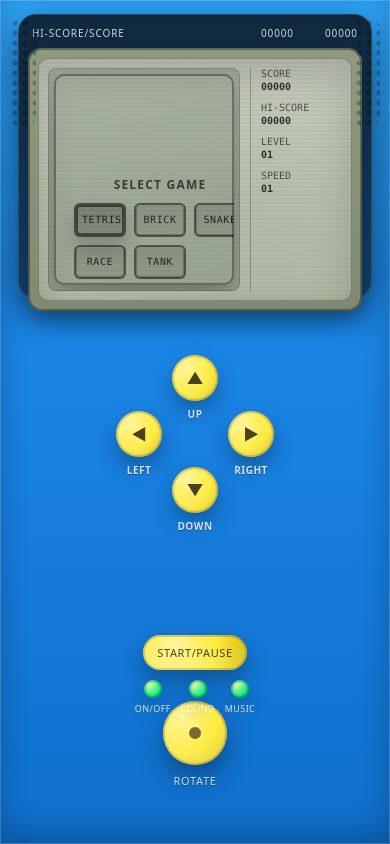
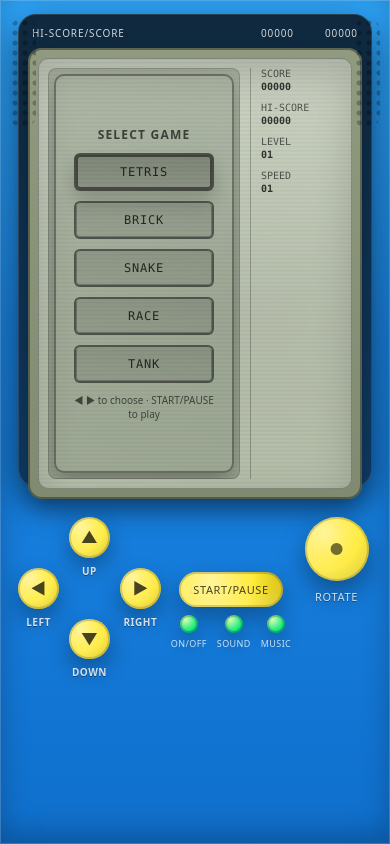
Before and after one commit to Crane04/wandr, a React (Vite) app: page / in a window 390 px wide. Built offline with nearby package versions, Linux system fonts and the light colour scheme.

Commit message:
add mobile responsiveness

```diff
--- a/src/App.tsx
+++ b/src/App.tsx
@@ -26,8 +26,15 @@
 };
 
 export const App: React.FC = () => {
-  const { currentGame, setCurrentGame, scores, highScores, status, poweredOn } =
-    useGame();
+  const {
+    currentGame,
+    setCurrentGame,
+    scores,
+    highScores,
+    status,
+    poweredOn,
+    lives,
+  } = useGame();
 
   const GameView = useMemo(() => {
     switch (currentGame) {
@@ -52,6 +59,7 @@
       score={scores[currentGame]}
       highScore={highScores[currentGame]}
       poweredOn={poweredOn}
+      lives={lives}
       onSelectGame={setCurrentGame}
       controls={<OnScreenControls currentGame={currentGame} />}
     >
--- a/src/components/OnScreenControls.tsx
+++ b/src/components/OnScreenControls.tsx
@@ -99,14 +99,21 @@
         },
         onPointerUp: (e: React.PointerEvent) => {
           e.preventDefault();
+          try {
+            e.currentTarget.releasePointerCapture(e.pointerId);
+          } catch {
+            // ignore
+          }
           release(key);
         },
         onPointerCancel: (e: React.PointerEvent) => {
           e.preventDefault();
+          try {
+            e.currentTarget.releasePointerCapture(e.pointerId);
+          } catch {
+            // ignore
+          }
           release(key);
-        },
-        onPointerLeave: (e: React.PointerEvent) => {
-          if (e.buttons === 0) release(key);
         },
         "aria-pressed": isDown,
       } as const;
--- a/src/components/RetroShell.tsx
+++ b/src/components/RetroShell.tsx
@@ -14,6 +14,7 @@
   score: number;
   highScore: number;
   poweredOn: boolean;
+  lives: number | null;
   onSelectGame: (g: GameName) => void;
   controls?: React.ReactNode;
   children: React.ReactNode;
@@ -22,6 +23,7 @@
   score,
   highScore,
   poweredOn,
+  lives,
   onSelectGame,
   controls,
   children,
@@ -54,6 +56,12 @@
                   <span className="k">HI-SCORE</span>
                   <span className="v">{highScore.toString().padStart(5, "0")}</span>
                 </div>
+                {typeof lives === "number" ? (
+                  <div className="retro-side-row">
+                    <span className="k">LIVES</span>
+                    <span className="v retro-lives">{Array.from({ length: lives }, () => "♥").join(" ")}</span>
+                  </div>
+                ) : null}
                 <div className="retro-side-row">
                   <span className="k">LEVEL</span>
                   <span className="v">01</span>
--- a/src/context/GameContext.tsx
+++ b/src/context/GameContext.tsx
@@ -29,6 +29,7 @@
   children,
 }) => {
   const [poweredOn, setPoweredOn] = useState(true);
+  const [lives, setLives] = useState<number | null>(null);
   const [currentGame, setCurrentGame] = useState<GameName>(() => {
     try {
       const saved = localStorage.getItem("brickgame-lastgame") as GameName | null;
@@ -52,6 +53,7 @@
     setCurrentGame(game);
     setStatus("idle");
     setScores((prev) => ({ ...prev, [game]: 0 }));
+    setLives(null);
   }, []);
 
   useEffect(() => {
@@ -97,6 +99,7 @@
 
   const togglePower = useCallback(() => {
     setPoweredOn((prev) => !prev);
+    setLives(null);
   }, []);
 
   return (
@@ -105,12 +108,14 @@
         currentGame,
         status,
         poweredOn,
+        lives,
         scores,
         highScores,
         setCurrentGame: handleSetCurrentGame,
         setStatus,
         setPoweredOn,
         togglePower,
+        setLives,
         updateScore,
       }}
     >
--- a/src/games/BrickBreaker.tsx
+++ b/src/games/BrickBreaker.tsx
@@ -29,7 +29,7 @@
 };
 
 export const BrickBreaker: React.FC = () => {
-  const { status, setStatus, updateScore, currentGame } = useGame();
+  const { status, setStatus, updateScore, currentGame, setLives } = useGame();
   const canvasRef = useRef<HTMLCanvasElement>(null);
   const paddleX = useRef(W / 2 - PADDLE_W / 2);
   const ball = useRef<Ball>({ x: W / 2, y: H / 2, vx: 3, vy: -3 });
@@ -92,6 +92,7 @@
     if (b.y + BALL_R > H) {
       livesRef.current--;
       setDisplayLives(livesRef.current);
+      setLives(livesRef.current);
       if (livesRef.current <= 0) {
         setStatus('gameover');
         return;
@@ -121,18 +122,19 @@
 
     draw();
     rafRef.current = requestAnimationFrame(loop);
-  }, [draw, setStatus, updateScore, currentGame]);
+  }, [draw, setLives, setStatus, updateScore, currentGame]);
 
   const startGame = useCallback(() => {
     scoreRef.current = 0;
     livesRef.current = 3;
     setDisplayScore(0);
     setDisplayLives(3);
+    setLives(3);
     bricks.current = makeBricks();
     ball.current = { x: W / 2, y: H / 2, vx: 3, vy: -3 };
     paddleX.current = W / 2 - PADDLE_W / 2;
     setStatus('playing');
-  }, [setStatus]);
+  }, [setLives, setStatus]);
 
   useEffect(() => {
     if (status === 'playing') {
--- a/src/games/Racing.tsx
+++ b/src/games/Racing.tsx
@@ -58,7 +58,7 @@
 };
 
 export const Racing: React.FC = () => {
-  const { status, setStatus, updateScore, currentGame } = useGame();
+  const { status, setStatus, updateScore, currentGame, setLives } = useGame();
   const canvasRef = useRef<HTMLCanvasElement>(null);
   const playerLane = useRef(1);
   const enemies = useRef<Enemy[]>([]);
@@ -204,8 +204,9 @@
     playerLane.current = 1;
     roadOffset.current = 0;
     setDisplayScore(0);
+    setLives(null);
     setStatus("playing");
-  }, [setStatus]);
+  }, [setLives, setStatus]);
 
   useEffect(() => {
     if (status === "playing") {
--- a/src/games/Snake.tsx
+++ b/src/games/Snake.tsx
@@ -27,7 +27,7 @@
 };
 
 export const Snake: React.FC = () => {
-  const { status, setStatus, updateScore, currentGame } = useGame();
+  const { status, setStatus, updateScore, currentGame, setLives } = useGame();
   const canvasRef = useRef<HTMLCanvasElement>(null);
   const startPos = useCallback(
     (): Point => ({ x: Math.floor(COLS / 2), y: Math.floor(ROWS / 2) }),
@@ -116,8 +116,9 @@
     food.current = randFood(snake.current);
     scoreRef.current = 0;
     setDisplayScore(0);
+    setLives(null);
     setStatus("playing");
-  }, [setStatus, startPos]);
+  }, [setLives, setStatus, startPos]);
 
   useEffect(() => {
     if (status === "playing") {
--- a/src/games/Tank.tsx
+++ b/src/games/Tank.tsx
@@ -58,7 +58,7 @@
 };
 
 export const Tank: React.FC = () => {
-  const { status, setStatus, updateScore, currentGame } = useGame();
+  const { status, setStatus, updateScore, currentGame, setLives } = useGame();
   const canvasRef = useRef<HTMLCanvasElement>(null);
   const playerPos = useRef({ x: W / 2 - TANK_W / 2, y: H - TANK_H - 20 });
   const bullets = useRef<Bullet[]>([]);
@@ -169,6 +169,7 @@
       if (e.y > H + ENEMY_H) {
         livesRef.current--;
         setDisplayLives(livesRef.current);
+        setLives(livesRef.current);
         if (livesRef.current <= 0) {
           setStatus("gameover");
         }
@@ -185,6 +186,7 @@
         explode(p.x + TANK_W / 2, p.y + TANK_H / 2, LCD.ink);
         livesRef.current--;
         setDisplayLives(livesRef.current);
+        setLives(livesRef.current);
         if (livesRef.current <= 0) {
           setStatus("gameover");
           return false;
@@ -239,6 +241,7 @@
           explode(p.x + TANK_W / 2, p.y + TANK_H / 2, LCD.ink);
           livesRef.current--;
           setDisplayLives(livesRef.current);
+          setLives(livesRef.current);
           if (livesRef.current <= 0) setStatus("gameover");
           p.x = W / 2 - TANK_W / 2;
           p.y = H - TANK_H - 20;
@@ -264,7 +267,7 @@
     drawTank(ctx, p.x, p.y, LCD.ink, TANK_W, TANK_H);
 
     rafRef.current = requestAnimationFrame(loop);
-  }, [spawnWave, setStatus, updateScore, currentGame]);
+  }, [spawnWave, setLives, setStatus, updateScore, currentGame]);
 
   const startGame = useCallback(() => {
     scoreRef.current = 0;
@@ -277,8 +280,9 @@
     playerPos.current = { x: W / 2 - TANK_W / 2, y: H - TANK_H - 20 };
     setDisplayScore(0);
     setDisplayLives(3);
+    setLives(3);
     setStatus("playing");
-  }, [setStatus]);
+  }, [setLives, setStatus]);
 
   useEffect(() => {
     if (status === "playing") {
--- a/src/games/Tetris.tsx
+++ b/src/games/Tetris.tsx
@@ -62,7 +62,7 @@
 };
 
 export const Tetris: React.FC = () => {
-  const { status, setStatus, updateScore, currentGame } = useGame();
+  const { status, setStatus, updateScore, currentGame, setLives } = useGame();
   const canvasRef = useRef<HTMLCanvasElement>(null);
   const boardRef = useRef<Board>(emptyBoard());
   const pieceRef = useRef<{
@@ -206,12 +206,13 @@
     linesRef.current = 0;
     setDisplayScore(0);
     setDisplayLines(0);
+    setLives(null);
     pieceRef.current = randomPiece();
     setStatus("playing");
     if (intervalRef.current) clearInterval(intervalRef.current);
     intervalRef.current = setInterval(dropPiece, 500);
     draw();
-  }, [randomPiece, setStatus, dropPiece, draw]);
+  }, [randomPiece, setLives, setStatus, dropPiece, draw]);
 
   useEffect(() => {
     if (status === "playing") {
--- a/src/styles.css
+++ b/src/styles.css
@@ -44,11 +44,15 @@
     ),
     var(--bg);
   color: var(--text);
+  -webkit-touch-callout: none;
+  -webkit-user-select: none;
+  user-select: none;
 }
 
 button {
   font: inherit;
   color: inherit;
+  -webkit-tap-highlight-color: transparent;
 }
 
 .retro {
@@ -260,6 +264,11 @@
   font-weight: 700;
 }
 
+.retro-lives {
+  letter-spacing: 1px;
+  white-space: nowrap;
+}
+
 .retro-game-tabs {
   margin-top: 10px;
   display: flex;
@@ -387,7 +396,7 @@
   justify-items: center;
   gap: 10px;
   transform: translateY(28px);
-  margin-top:80px
+  margin-top: 80px;
 }
 
 .retro-toggles {
@@ -606,12 +615,37 @@
   font-size: 12px;
 }
 
+@media (max-width: 768px) {
+  .retro-mid {
+    transform: none;
+    margin-top: 500px;
+  }
+}
+
 @media (max-width: 520px) {
+  .retro-screen-frame {
+    height: clamp(440px, 56dvh, 560px);
+  }
+
+  .retro-bottom {
+    padding: 18px 0 14px;
+  }
+
   .retro-controls {
-    grid-template-columns: 1fr;
-    gap: 14px;
-    justify-items: center;
+    grid-template-columns: 1fr 1fr 1fr;
+    gap: 10px;
   }
+
+  .retro-mid {
+    transform: none;
+    margin-top: 55px;
+    gap: 8px;
+  }
+
+  .retro-dpad {
+    --dpad: clamp(36px, 10.5vw, 44px);
+  }
+
   .retro-ab {
     justify-content: center;
   }
@@ -620,6 +654,10 @@
 @media (max-width: 380px) {
   .retro-action {
     --action: 72px;
+  }
+
+  .retro-bottom {
+    padding: 14px 0 12px;
   }
 }
 
@@ -689,7 +727,7 @@
   align-content: center;
   justify-items: center;
   gap: 10px;
-  padding: 12px;
+  padding: clamp(8px, 3vw, 12px);
   color: rgba(0, 0, 0, 0.75);
   text-align: center;
   pointer-events: none;
@@ -709,6 +747,7 @@
   justify-content: center;
   align-content: center;
   pointer-events: auto;
+  max-width: 100%;
 }
 
 .retro-picker-brick {
@@ -729,6 +768,21 @@
   box-shadow:
     0 1px 0 rgba(255, 255, 255, 0.25) inset,
     0 0 0 1px rgba(0, 0, 0, 0.25) inset;
+}
+
+@media (max-width: 520px) {
+  .retro-picker-row {
+    width: min(100%, 180px);
+    grid-template-columns: minmax(0, 1fr);
+    gap: 10px;
+  }
+
+  .retro-picker-brick {
+    width: 100%;
+    height: 38px;
+    font-size: 12px;
+    letter-spacing: 0.8px;
+  }
 }
 
 .retro-picker-brick-active {
--- a/src/types.ts
+++ b/src/types.ts
@@ -13,11 +13,13 @@
   currentGame: GameName;
   status: GameStatus;
   poweredOn: boolean;
+  lives: number | null;
   scores: GameScore;
   highScores: GameScore;
   setCurrentGame: (game: GameName) => void;
   setStatus: (status: GameStatus) => void;
   setPoweredOn: (on: boolean) => void;
   togglePower: () => void;
+  setLives: (lives: number | null) => void;
   updateScore: (game: GameName, score: number) => void;
 }
```
